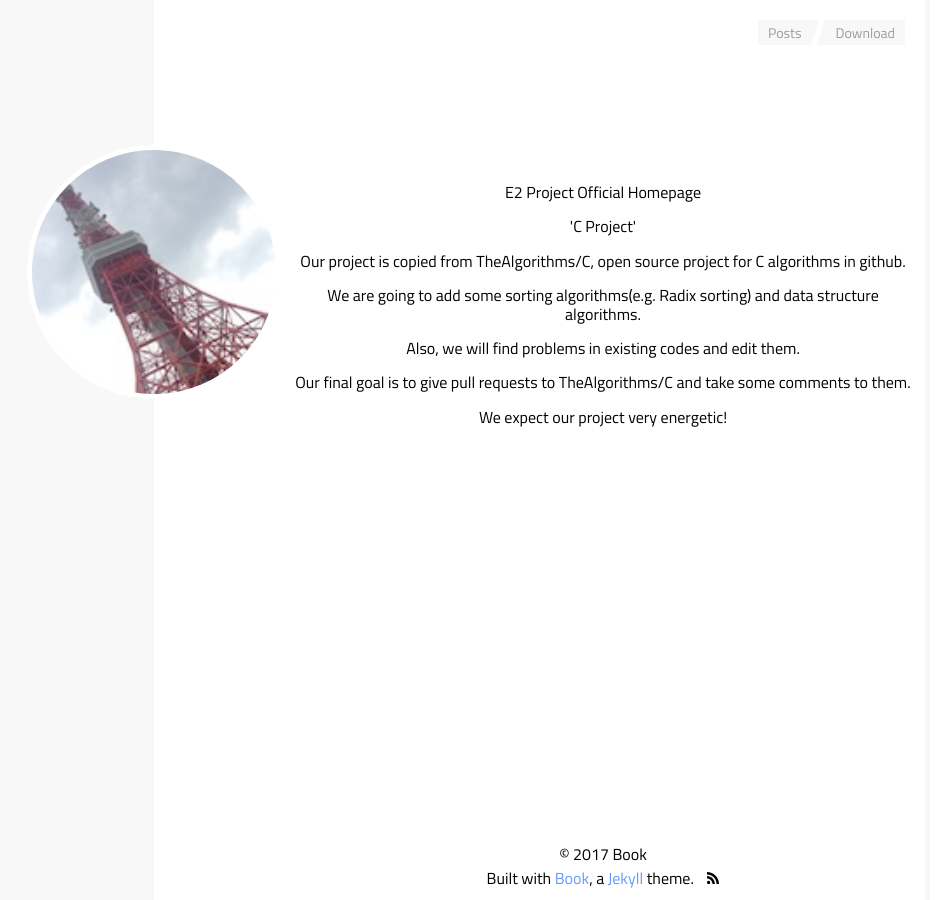
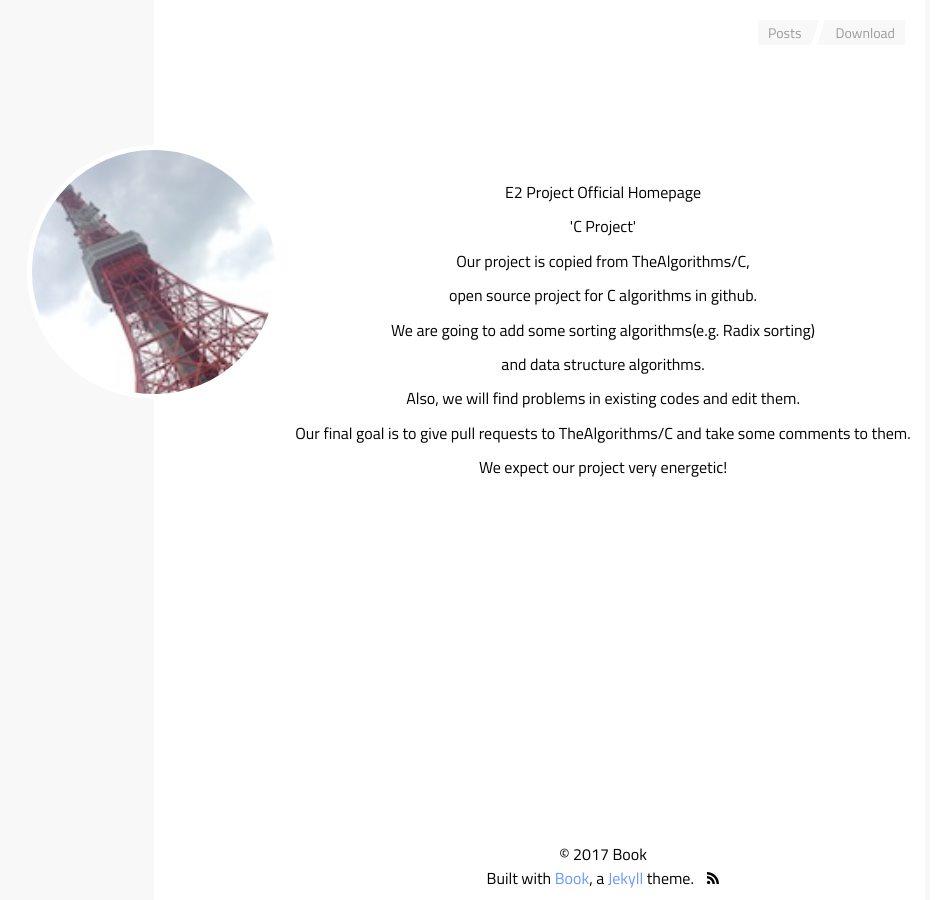
Before and after one commit to 19-1-skku-oss/2019-1-OSS-E2, a Jekyll site: the page built from index.html, in a window 1280 px wide. Shown: the whole page, without its empty margins (222-1163 px from the left). Built offline with Jekyll 4.4.1, drawn with Linux system fonts in a browser that asks for light colours.

```diff
--- a/index.html
+++ b/index.html
@@ -6,8 +6,10 @@ layout: page
   <p>E2 Project Official Homepage</p>
   <p>'C Project'</p>
   <p> </p>
-  <p>Our project is copied from TheAlgorithms/C, open source project for C algorithms in github.</p>
-  <p>We are going to add some sorting algorithms(e.g. Radix sorting) and data structure algorithms.</p>
+  <p>Our project is copied from TheAlgorithms/C,</p>
+  <p>open source project for C algorithms in github.</p>
+  <p>We are going to add some sorting algorithms(e.g. Radix sorting)</p>
+  <p>and data structure algorithms.</p>
   <p>Also, we will find problems in existing codes and edit them.</p>
   <p>Our final goal is to give pull requests to TheAlgorithms/C and take some comments to them.</p>
   <p>We expect our project very energetic!</p>
```
